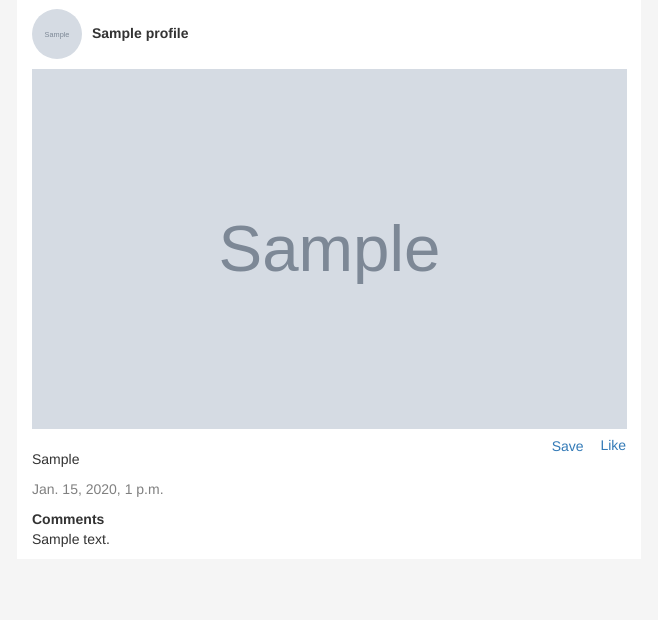
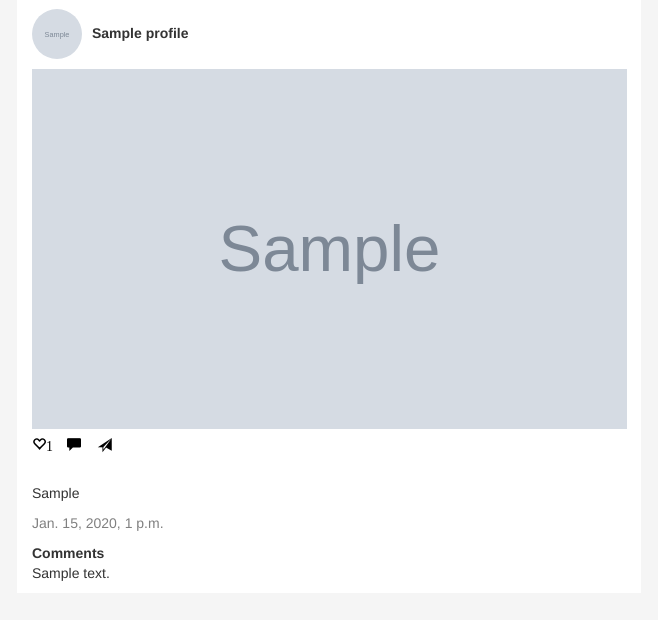
Before and after one commit to SheilaKamotho/InstaClone, a Django app: page / in a window 1280 px wide. Shown: the part 73-693 px from the top of the page, without its empty margins (138-796 px from the left). Run offline with Django 3.2, Linux system fonts and the light colour scheme; a user stored in the database is signed in; tables that the repository leaves empty hold one stand-in row (values such as "Sample post"); grey boxes marked "Sample" are stand-in pictures; some libraries are stand-ins or nearby versions.

Commit message:
add like and comment button

```diff
--- a/insta/templates/posts.html
+++ b/insta/templates/posts.html
@@ -14,10 +14,11 @@
 
                 <div class="card_body">
                     <div class="post">
-                        <img style="width: 595px; height: 360px;" src="{{photos_item.image.url}}"><br>
-                        <div style="float: right;">
-                            <a href="{{photos_item.image.url}}"download="{{ photos_item.name}}" class="btn btn-secondary">Save</a>
-                           <a href="">Like</a>
+                        <img style="width: 595px; height: 360px;" src="{{photos_item.image.url}}">
+                        <div>
+                           <a href=""><i style="color: black;" class="glyphicon glyphicon-heart-empty">{{photos_item.likes}}</i></a>
+                           <a href=""><i style="color: black; padding-left: 10px;" class="glyphicon glyphicon-comment"></i></a>
+                           <a href="{{photos_item.image.url}}"download="{{ photos_item.name}}" class="btn btn-secondary"><i style="color: black;" class="glyphicon glyphicon-send"></i></a>
                         </div><br>
                         <p>{{photos_item.caption}}</p>
                         <p style="color: grey;">{{photos_item.pub_date}}</p>
```
